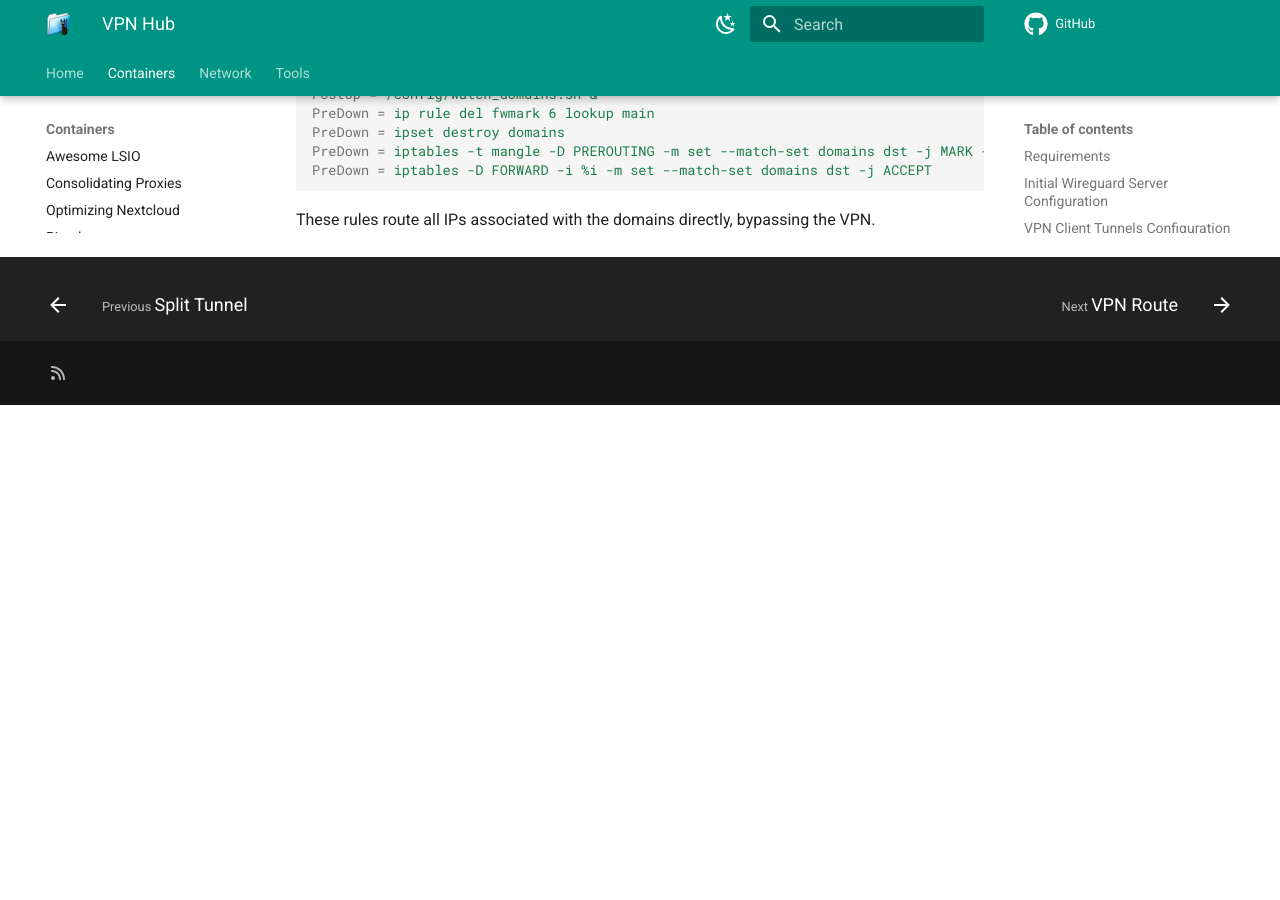
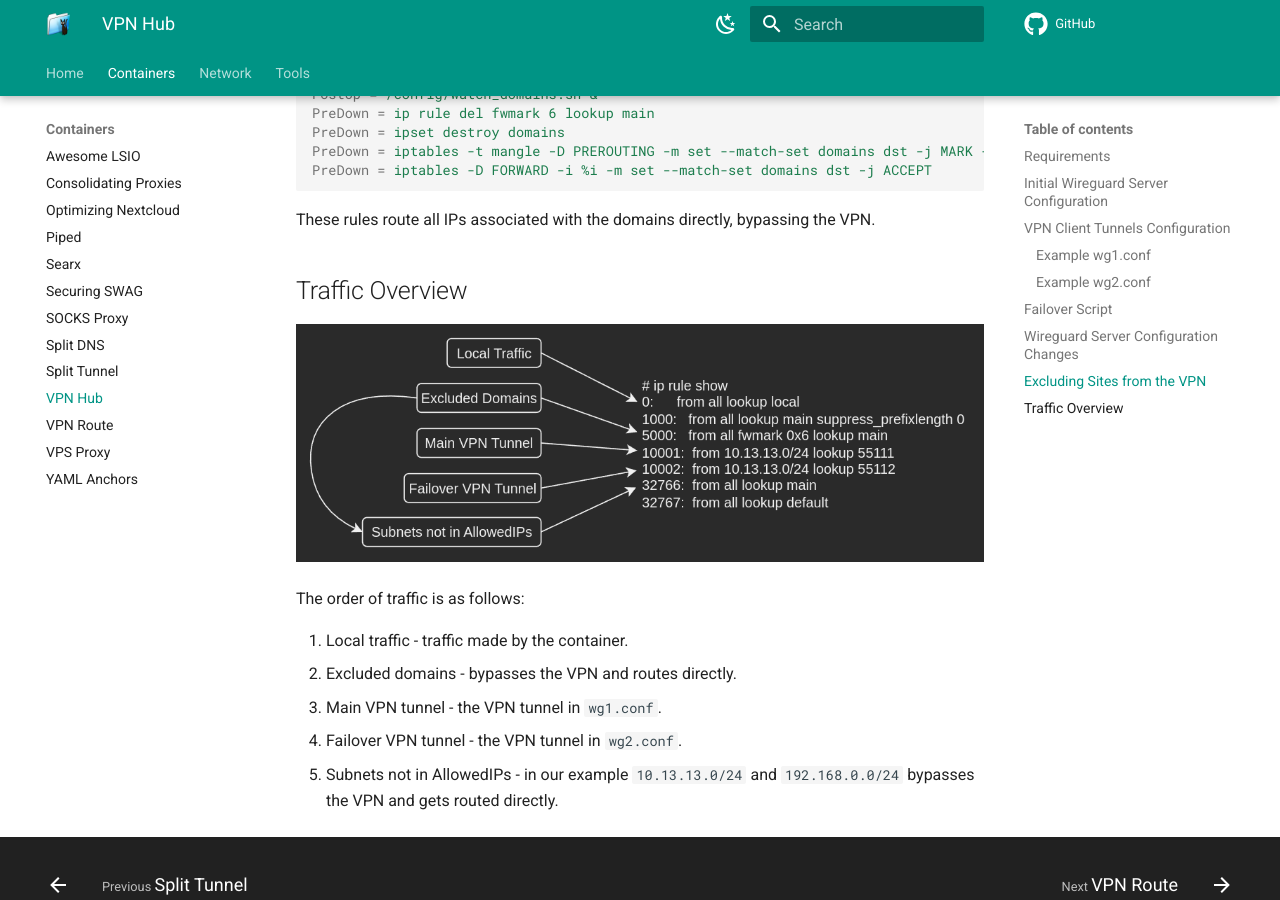
Before and after one commit to quietsy/advanced-configurations, an MkDocs documentation site: the page built from docs/hub.md, in a window 1280 px wide and 900 px high, scrolled down 7057 px. Built offline with MkDocs 1.6.1 and Material for MkDocs 9.7.7, drawn with Linux system fonts in a browser that asks for light colours; comment, search, counter and statistics services are not loaded; before the commit the page ends 7462 px from its top, so only the background shows below that.

Commit message:
Added traffic overview

````diff
--- a/docs/hub.md
+++ b/docs/hub.md
@@ -284,3 +284,16 @@ PreDown = iptables -D FORWARD -i %i -m set --match-set domains dst -j ACCEPT
 ```
 
 These rules route all IPs associated with the domains directly, bypassing the VPN.
+
+
+## Traffic Overview
+
+![Hub3](images/hub3.png)
+
+The order of traffic is as follows:
+
+1. Local traffic - traffic made by the container.
+2. Excluded domains - bypasses the VPN and routes directly.
+3. Main VPN tunnel - the VPN tunnel in `wg1.conf`.
+4. Failover VPN tunnel - the VPN tunnel in `wg2.conf`.
+5. Subnets not in AllowedIPs - in our example `10.13.13.0/24` and `192.168.0.0/24` bypasses the VPN and gets routed directly.
````
Also changed, not shown: docs/images/hub3.png (added).
